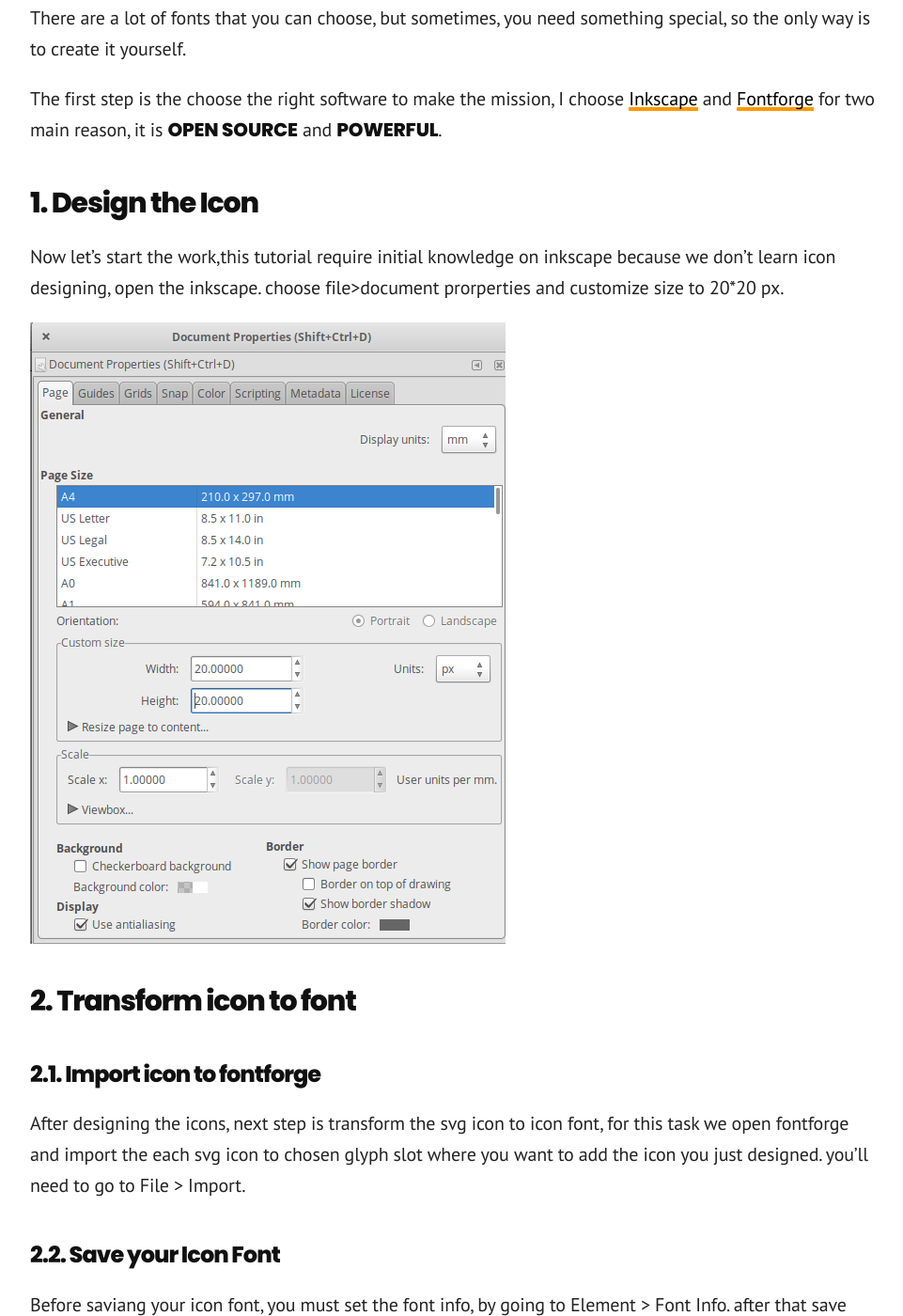
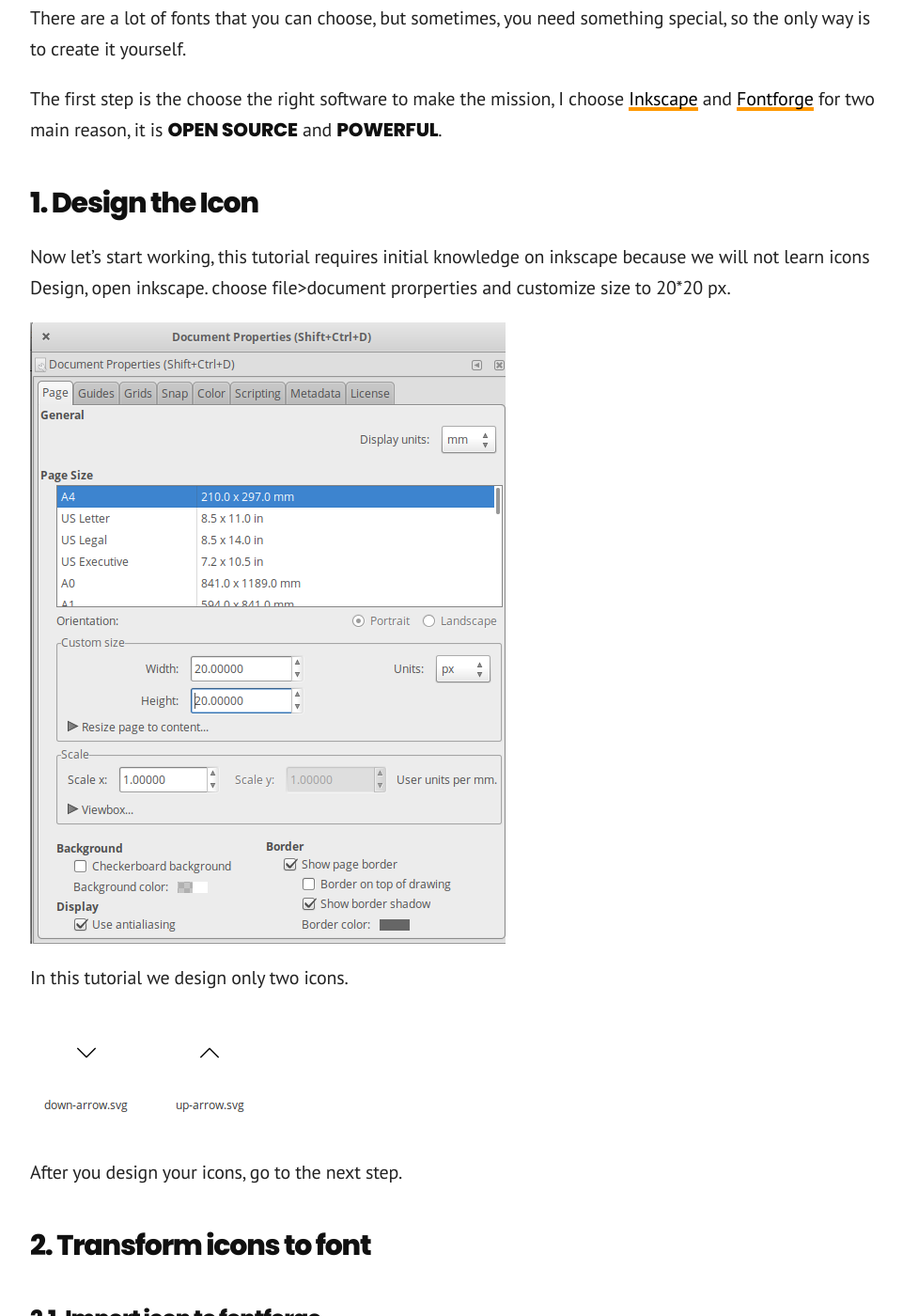
Before and after one commit to MohammedRaji/MohammedRaji.github.io, a Jekyll site: the page built from _posts/2019-08-18-The Definitive guide to create an icon font.markdown, in a window 1280 px wide and 1400 px high, scrolled down 548 px. Shown: the whole window at 94% size, without its empty margins (158-1119 px from the left). Built offline with Jekyll 4.4.1, drawn with Linux system fonts in a browser that asks for light colours.

Commit message:
change post

```diff
--- a/_posts/2019-08-18-The Definitive guide to create an icon font.markdown
+++ b/_posts/2019-08-18-The Definitive guide to create an icon font.markdown
@@ -9,12 +9,18 @@ The first step is the choose the right software to make the mission,  I choose [
 
 ### 1. Design the Icon
 
-Now let’s start the work,this tutorial require initial knowledge on inkscape because we don't learn icon designing, open the inkscape. choose file>document prorperties and customize size to 20*20 px.
+Now let's start working, this tutorial requires initial knowledge on inkscape because we will not learn icons Design, open inkscape. choose file>document prorperties and customize size to 20*20 px.
 
 
 ![Change document prorperties]({{ site.baseurl }}/assets/img/posts/document__pro.png)
 
-### 2. Transform icon to font
+In this tutorial we design only two icons.
+
+![icon]({{ site.baseurl }}/assets/img/posts/icon.png)
+
+After you design your icons, go to the next step.
+
+### 2. Transform icons to font
 #### 2.1. Import icon to fontforge
 
 After designing the icons, next step is transform the svg icon to icon font, for this task we open fontforge and import the each svg icon to chosen glyph slot where you want to add the icon you just designed.  you’ll need to go to File > Import.
```
Also changed, not shown: assets/img/posts/icon.png (added), 3 other files.
